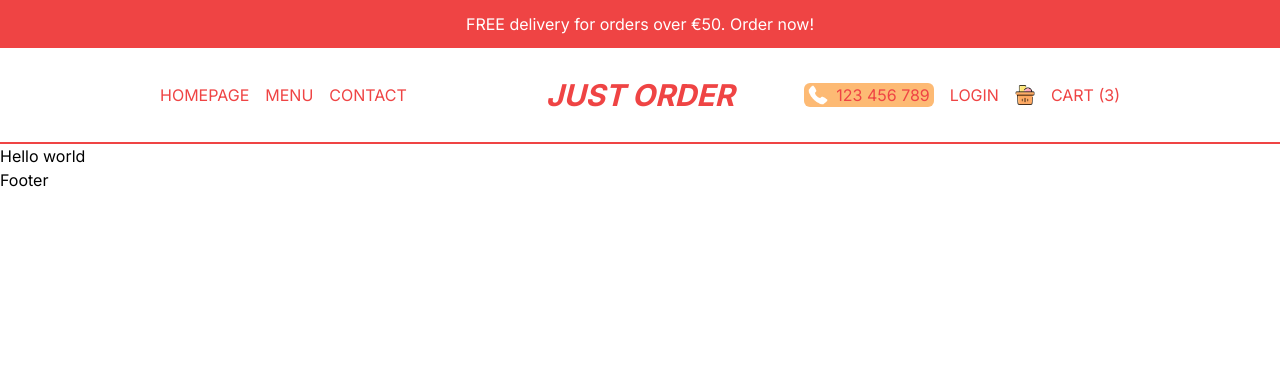
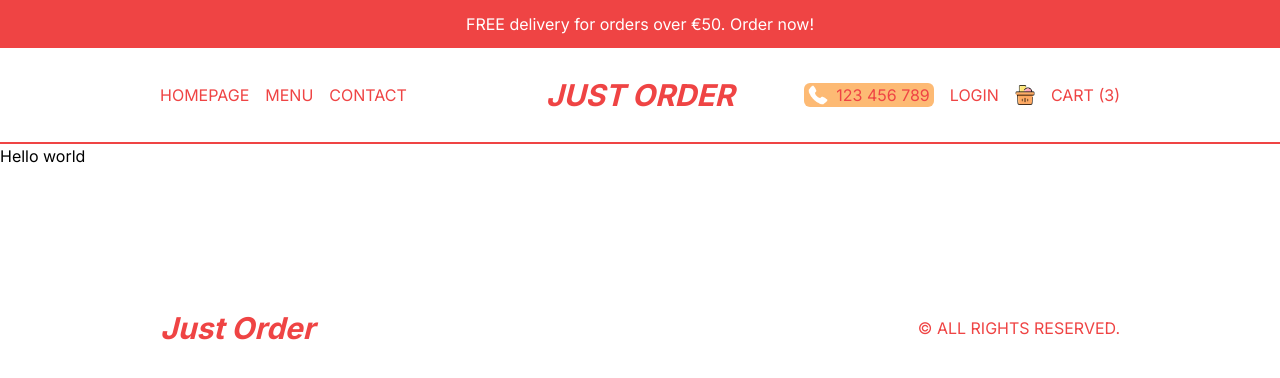
Before and after one commit to federico-init/restaurant-nextjs, a Next.js app: page / in a window 1280 px wide. Shown: the top 378 px of the page. Built offline with nearby package versions, Linux system fonts and the light colour scheme.

Commit message:
chore: footer

```diff
--- a/src/components/Footer.tsx
+++ b/src/components/Footer.tsx
@@ -1,5 +1,14 @@
+import Link from "next/link";
+
 const Footer = () => {
-  return <div>Footer</div>;
+  return (
+    <div className="h-12 md:h-24 p-4 lg:p-20 xl:p-40 text-red-500 flex items-center justify-between">
+      <Link href="/" className="text-xl md:text-3xl font-bold italic">
+        Just Order
+      </Link>
+      <p className="uppercase">© All rights reserved.</p>
+    </div>
+  );
 };
 
 export default Footer;
```
